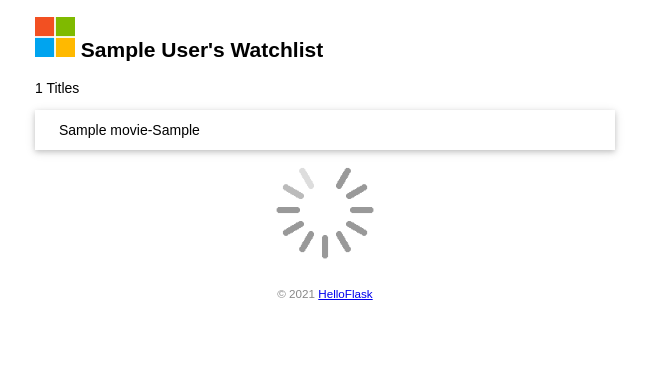
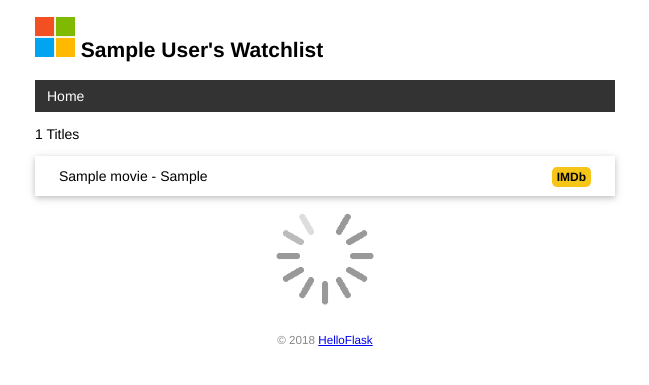
Before and after one commit to wqlzyy/watchlist, a Flask app: page / in a window 1280 px wide. Shown: the top 385 px of the page, without its empty margins (315-964 px from the left). Run offline with Flask 2, Linux system fonts and the light colour scheme; tables that the repository leaves empty hold one stand-in row (values such as "Sample post").

Commit message:
Add base templates and error templates

```diff
--- a/app.py
+++ b/app.py
@@ -19,9 +19,9 @@
 
 @app.route('/')
 def index():
-    user=User.query.first()
+
     movies=Movie.query.all()
-    return render_template('index.html',user=user,movies=movies)
+    return render_template('index.html',movies=movies)
 
 
 class User(db.Model):
@@ -66,3 +66,12 @@
 
     db.session.commit()
     click.echo('Done.')
+
+@app.context_processor
+def inject_user():
+    user=User.query.first()
+    return dict(user=user)
+
+@app.errorhandler(404)
+def page_not_found(e):
+    return render_template('404.html'),404
--- a/static/style.css
+++ b/static/style.css
@@ -1,49 +1,82 @@
-body{
+body {
     margin: auto;
     max-width: 580px;
     font-size: 14px;
-    font-family: Arial, Helvetica, sans-serif;
+    font-family: Helvetica, Arial, sans-serif;
 }
 
-footer{
+.avatar {
+    width: 40px;
+}
+
+nav ul {
+    list-style-type: none;
+    margin: 0;
+    padding: 0;
+    overflow: hidden;
+    background-color: #333;
+}
+
+nav li {
+    float: left;
+}
+
+nav li a {
+    display: block;
+    color: white;
+    text-align: center;
+    padding: 8px 12px;
+    text-decoration: none;
+}
+
+nav li a:hover {
+    background-color: #111;
+}
+
+.movie-list {
+    list-style-type: none;
+    padding: 0;
+    margin-bottom: 10px;
+    box-shadow: 0 2px 5px 0 rgba(0, 0, 0, 0.16), 0 2px 10px 0 rgba(0, 0, 0, 0.12);
+}
+
+.movie-list li {
+    padding: 12px 24px;
+    border-bottom: 1px solid #ddd;
+}
+
+.movie-list li:last-child {
+    border-bottom:none;
+}
+
+.movie-list li:hover {
+    background-color: #f8f9fa;
+}
+
+.float-right {
+    float: right;
+}
+
+.imdb {
+    font-size: 12px;
+    font-weight: bold;
+    color:black;
+    text-decoration: none;
+    background: #F5C518;
+    border-radius: 5px;
+    padding: 3px 5px;
+}
+
+
+.totoro {
+    display: block;
+    margin: 0 auto;
+    height: 100px;
+}
+
+footer {
     color: #888;
     margin-top: 15px;
     text-align: center;
     padding: 10px;
-
-
 }
-
-.avatar{
-    width: 40px;
-
-}
-
-.movie-list{
-    list-style-type: none;
-    padding: 0;
-    margin-bottom: 10px;
-    box-shadow: 0 2px 5px 0 rgba(0, 0, 0, 0.16),0 2px 10px 0 rgba(0, 0, 0, 0.12);
-
-}
-
-.movie-list li{
-    padding: 12px 24px;
-    border-bottom: 1px solid #ddd;
-
-}
-
-.movie-list li:last-child{
-    border-bottom: none;
-
-}
-
-.movie-list li:hover{
-    background-color: #f8f9fa;
-}
-
-.totoro{
-    display: block;
-    margin: 0 auto;
-    height: 100px;
-}
--- /dev/null
+++ b/templates/base.html
@@ -0,0 +1,28 @@
+<!DOCTYPE html>
+<html lang="en">
+<head>
+    {% block head %}
+    <meta charset="utf-8">
+    <meta name="viewport" content="width=device-width, initial-scale=1.0">
+    <title>{{ user.name }}'s Watchlist</title>
+    <link rel="icon" href="{{ url_for('static', filename='favicon.ico') }}">
+    <link rel="stylesheet" href="{{ url_for('static', filename='style.css') }}" type="text/css">
+    {% endblock %}
+</head>
+<body>
+
+    <h2>
+        <img alt="Avatar" class="avatar" src="{{ url_for('static', filename='images/avatar.png') }}">
+        {{ user.name }}'s Watchlist
+    </h2>
+    <nav>
+        <ul>
+            <li><a href="{{ url_for('index') }}">Home</a></li>
+        </ul>
+    </nav>
+    {% block content %}{% endblock %}
+    <footer>
+        <small>&copy; 2018 <a href="http://helloflask.com/tutorial">HelloFlask</a></small>
+	</footer>
+</body>
+</html>
--- a/templates/index.html
+++ b/templates/index.html
@@ -1,25 +1,15 @@
-<!DOCTYPE html>
-<html lang="en">
-    <head>
-        <meta charset="uft-8">
+{% extends 'base.html' %}
 
-        <link rel="stylesheet" href="{{ url_for('static',filename='style.css')}}" type="text/css">
-    </head>
-    <body>
-
-        <h2>
-            <img alt="Avatar" class="avatar" src="{{url_for('static',filename='images/avatar.png')}}">
-            {{user.name}}'s Watchlist
-        </h2>
-        <p>{{ movies|length}} Titles</p>
-        <ul class="movie-list">
-            {% for movie in movies %}
-            <li>{{ movie.title}}-{{movie.year}}</li>
-            {% endfor %}
-        </ul>
-        <img alt="Walking Totoro" class="totoro" src="{{url_for('static',filename='images/totoro.gif')}}">
-        <footer>
-            <small>&copy; 2021 <a href="http://helloflask.com/tutorial">HelloFlask</a></small>
-        </footer>
-    </body>
-</html>
+{% block content %}
+<p>{{ movies|length }} Titles</p>
+<ul class="movie-list">
+    {% for movie in movies %}
+    <li>{{ movie.title }} - {{ movie.year }}
+        <span class="float-right">
+            <a class="imdb" href="https://www.imdb.com/find?q={{ movie.title }}" target="_blank" title="Find this movie on IMDb">IMDb</a>
+        </span>
+    </li>
+    {% endfor %}
+</ul>
+<img alt="Walking Totoro" class="totoro" src="{{ url_for('static', filename='images/totoro.gif') }}" title="to~to~ro~">
+{% endblock %}
```
Also changed, not shown: templates/404.html (added, +40 -0 lines), static/favicon.ico (added).
